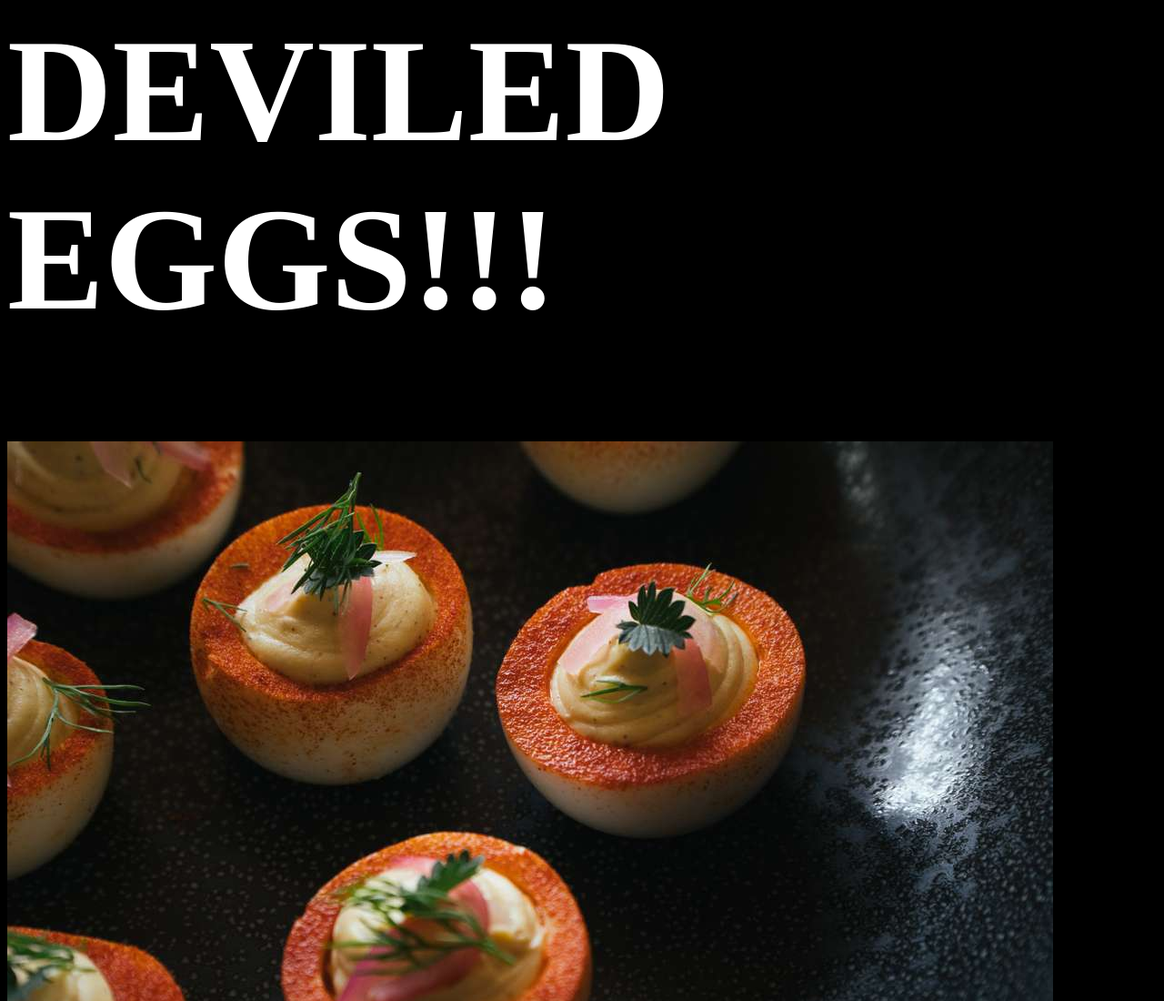
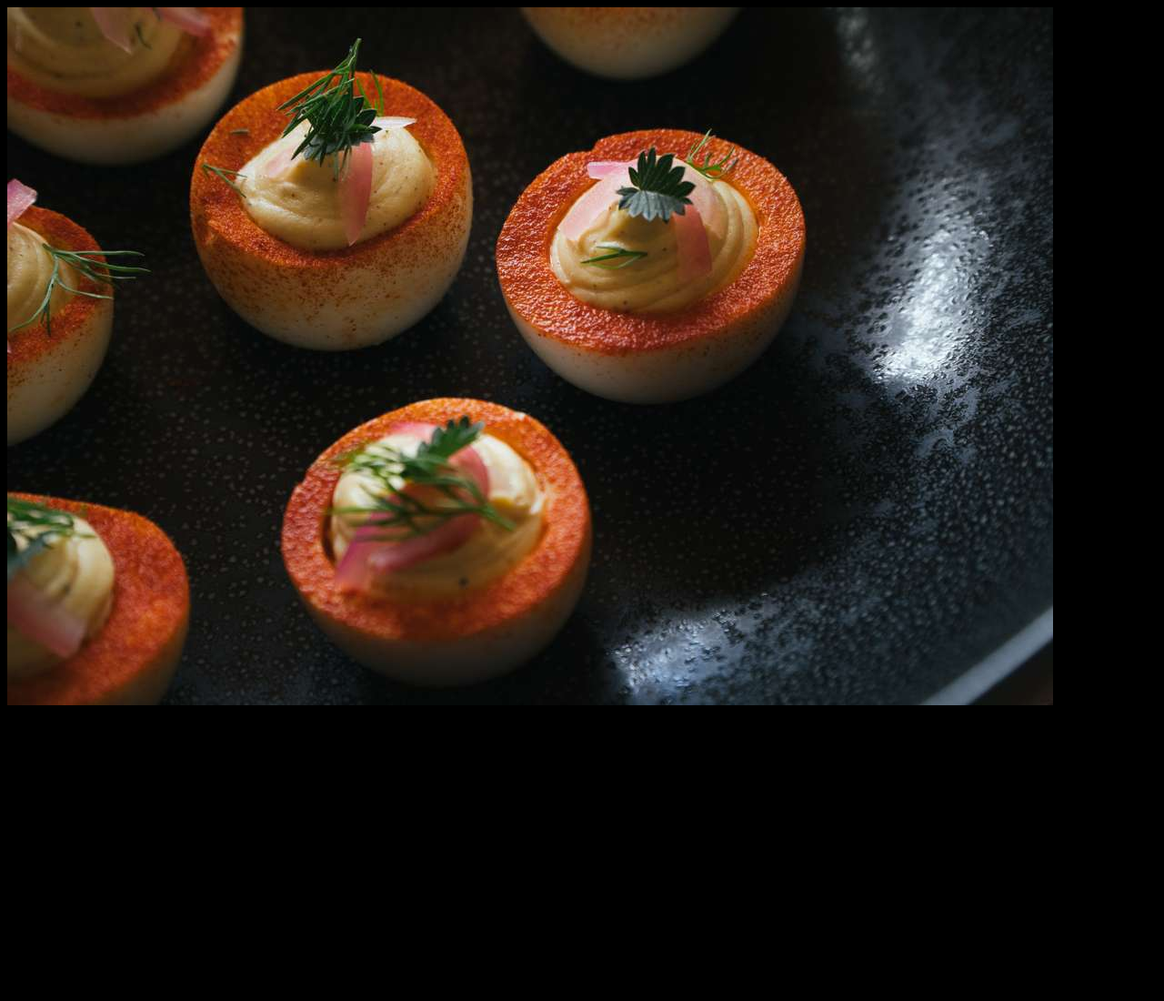
Before and after one commit to AnthonyZavala/nomtron.com, a plain HTML site: page index.html in a window 1280 px wide. Shown: the top 1100 px of the page at 91% size. After the commit the page ends 800 px from the top, so only its background shows below. Drawn offline with Linux system fonts and the light colour scheme.

Commit message:
Update index.html

```diff
--- a/index.html
+++ b/index.html
@@ -1,4 +1,3 @@
 <body style="background-color:#000000;">
-    <h1 style="color: white; font-size: 10em;">DEVILED EGGS!!!</h1>
     <img src="ba1c10b6-91bf-44ee-937a-e0ff4a066965.jpg" />
 </body>
```
